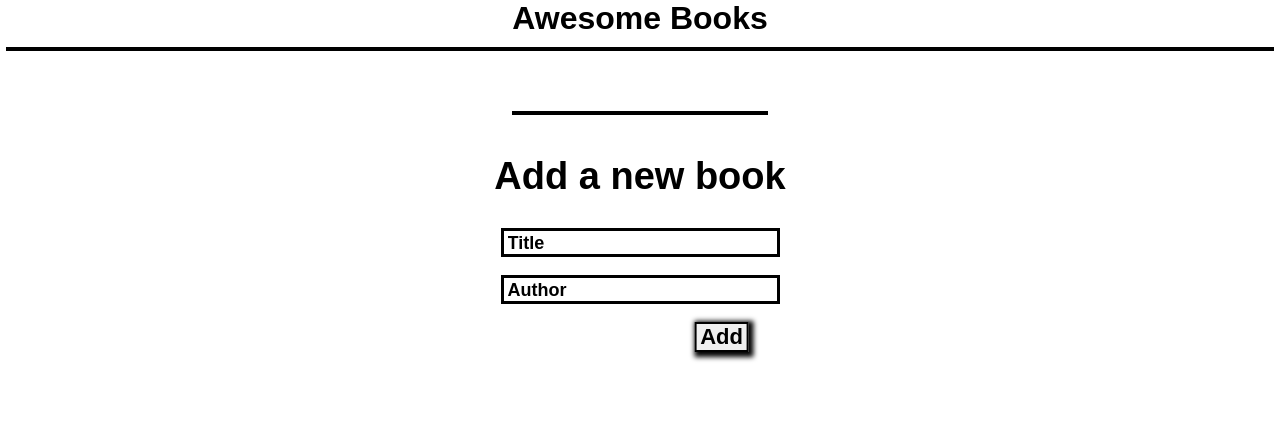
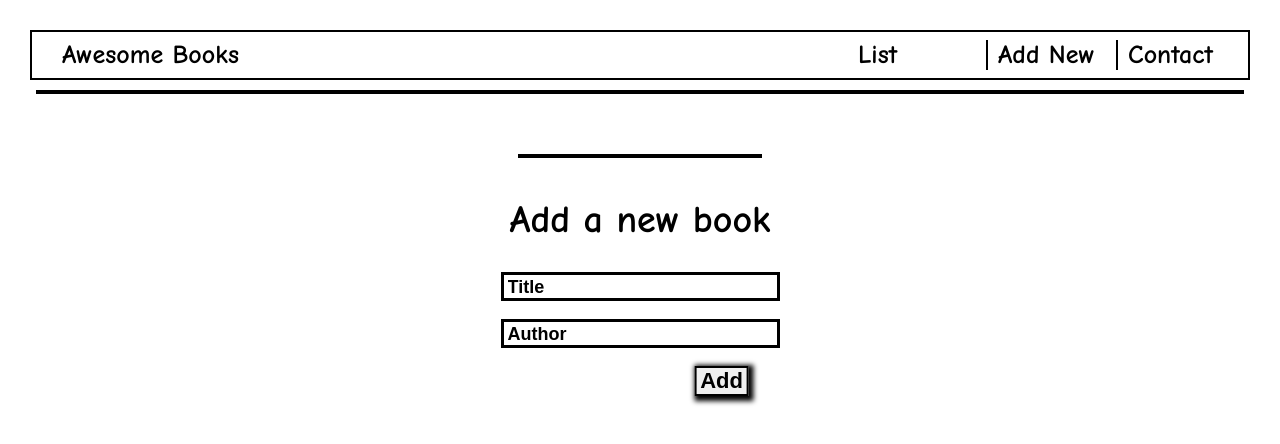
Before and after one commit to joskalenda/awesome_books, a website: page index.html in a window 1280 px wide. Drawn offline with Linux system fonts and the light colour scheme.

Commit message:
add navbar

```diff
--- a/index.html
+++ b/index.html
@@ -8,9 +8,23 @@
   <link rel="stylesheet" href="style.css">
 </head>
 <body>
-  <header>
-    <h1>Awesome Books</h1>
+  <header class="top-header">
+    <div class="logo">Awesome Books</div>
+    <nav class="nav-links">
+      <ul>
+        <li class="line dots">
+          <a href="#" id="list-link">List</a>
+        </li>
+        <li class="line dots">
+          <a href="#" class="a-link" id="addlink">Add New</a>
+        </li>
+        <li class="dots">
+          <a href="#" class="a-link" id="contact-link">Contact</a>
+        </li>
+      </ul>
+    </nav>
   </header>
+
   <main>
     <section class="container">
     </section>
--- a/style.css
+++ b/style.css
@@ -5,9 +5,70 @@
 }
 
 body {
-  font-family: Arial, Helvetica, sans-serif;
+  font-family: "Comic Sans MS", "Comic Sans", sans-serif;
   text-align: center;
   justify-content: center;
+  padding: 30px;
+}
+
+.top-header,
+.nav_links,
+ul,
+li {
+  display: flex;
+}
+
+.nav_links {
+  justify-content: space-around;
+  width: 500px;
+}
+
+a {
+  color: #000;
+  text-decoration: none;
+  list-style: none;
+  font-size: 26px;
+  font-weight: 700;
+  align-items: center;
+}
+
+a:hover {
+  color: #777;
+}
+
+.a-link {
+  padding-left: 10px;
+}
+
+.dots {
+  width: 130px;
+  text-decoration: none;
+  list-style: none;
+  flex-direction: row;
+}
+
+.logo {
+  margin-left: 30px;
+  color: #000;
+  font-size: 26px;
+  font-weight: 700;
+  align-items: center;
+}
+
+.line {
+  border-right: 2px solid #000;
+}
+
+.top-header,
+.book-list {
+  border: 2px solid #000;
+  width: 100%;
+}
+
+.top-header {
+  justify-content: space-between;
+  align-items: center;
+  height: 50px;
 }
 
 .container {
```
